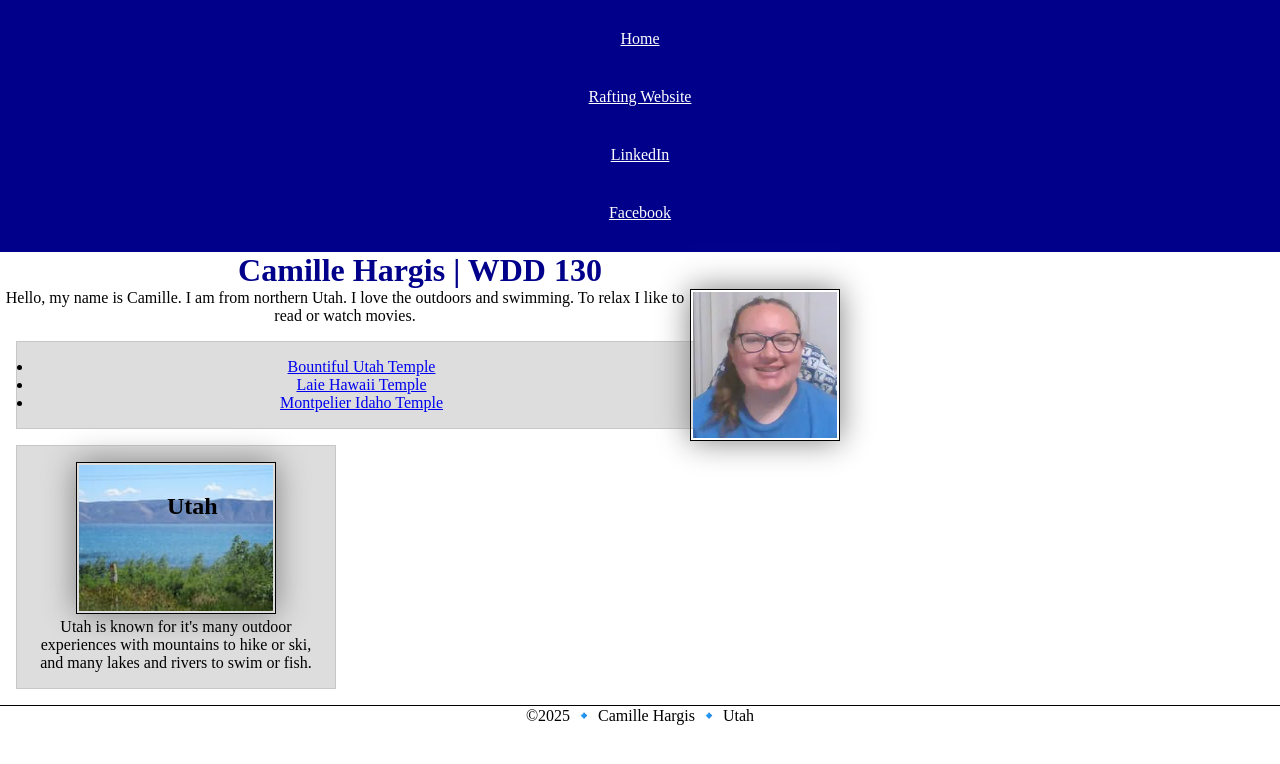
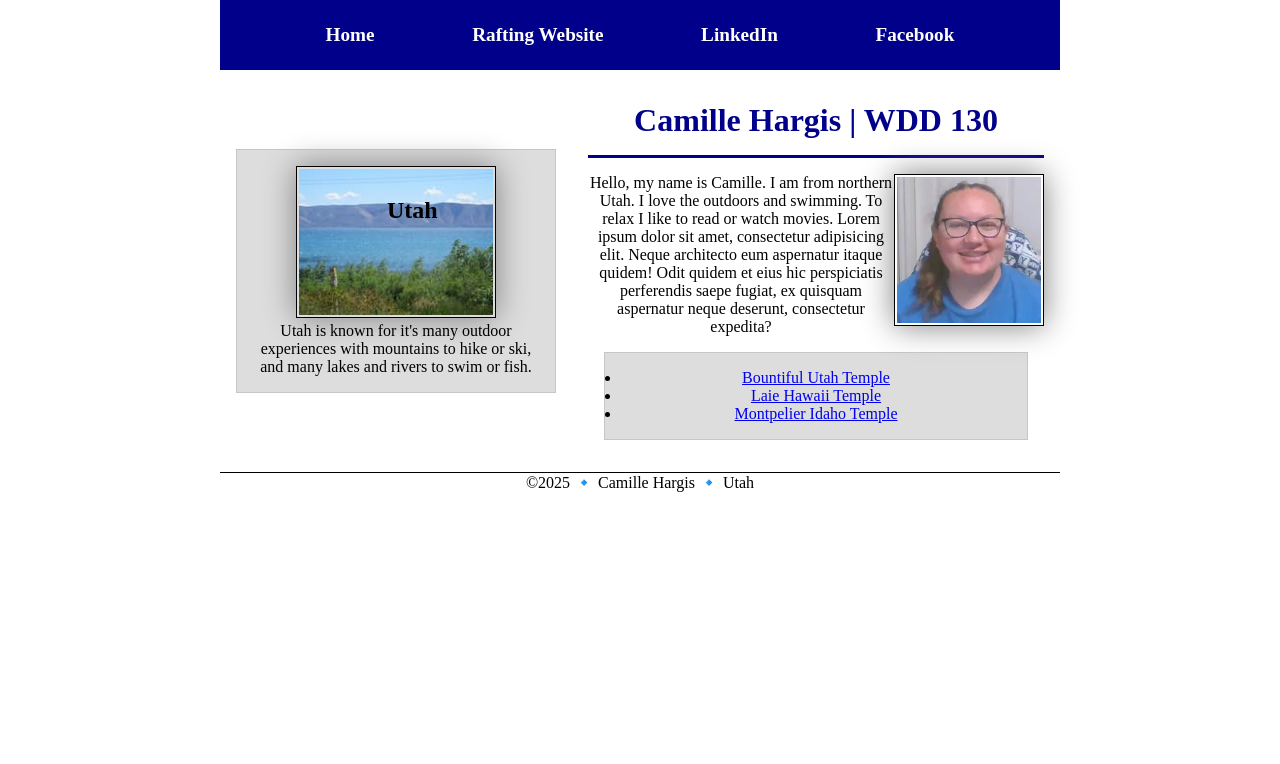
Before and after one commit to camillehargis22/wdd130, a plain HTML site: page index.html in a window 1280 px wide. Drawn offline with Linux system fonts and the light colour scheme.

Commit message:
w04 home page enhancements

```diff
--- a/index.html
+++ b/index.html
@@ -17,11 +17,12 @@
                 <a href="https://facebook.com">Facebook</a>
             </nav>
         </header>
+        <div class="grid">
             <main>
                 <h1>Camille Hargis | WDD 130</h1>
                 <img src="images/profile.webp" alt="Camille Hargis" width="200">
                 <p>
-                Hello, my name is Camille. I am from northern Utah. I love the outdoors and swimming. To relax I like to read or watch movies.
+                    Hello, my name is Camille. I am from northern Utah. I love the outdoors and swimming. To relax I like to read or watch movies. Lorem ipsum dolor sit amet, consectetur adipisicing elit. Neque architecto eum aspernatur itaque quidem! Odit quidem et eius hic perspiciatis perferendis saepe fugiat, ex quisquam aspernatur neque deserunt, consectetur expedita?
                 </p>
                 <ul class="box">
                     <li><a href="https://churchofjesuschristtemples.org/bountiful-utah-temple/" target="_blank">Bountiful Utah Temple</a></li>
@@ -34,6 +35,7 @@
                 <img src="images/bear-lake-utah.jpg" alt="Bear Lake Utah" width="200">
                 <p>Utah is known for it's many outdoor experiences with mountains to hike or ski, and many lakes and rivers to swim or fish.</p>
             </aside>
+        </div>
         <footer>
             <p>
                 &copy;2025 🔹 Camille Hargis 🔹 Utah
--- a/styles/styles.css
+++ b/styles/styles.css
@@ -11,17 +11,26 @@
 
 nav {
     background-color: darkblue;
-    padding: 10px;
+    padding: 1rem;
+    display: flex;
+    justify-content: space-evenly;
+    align-items: center;
 }
 
 nav a {
     color: white;
     display: block;
-    padding: 20px;
+    padding: 0.5rem;
+    text-decoration: none;
+    font-size: 1.2rem;
+    font-weight: 700;
 }
 
 h1 {
     color: darkblue;
+    border-bottom: solid darkblue;
+    padding: 1rem;
+    margin-bottom: 1rem;
 }
 
 img {
@@ -35,14 +44,21 @@ p {
     padding: 0;
 }
 
+.grid {
+    display: grid;
+    align-items: center;
+}
+
 main {
-    max-width: 840px;
+    grid-column: 2/3;
+    margin: 1rem;
 }
 
 aside {
     width: 20rem;
-    text-align: center;
     position: relative;
+    grid-column: 1/2;
+    grid-row: 1/2;
 }
 
 aside img {
@@ -74,3 +90,8 @@ footer {
     background-color: #ddd;
     color: #000;
 }
+
+header, .grid, footer {
+    max-width: 840px;
+    margin: 0 auto;
+}
```
Also changed, not shown: wwr/about.html (+1 -1 lines). Lines whose indentation alone changed are shown as unchanged.
